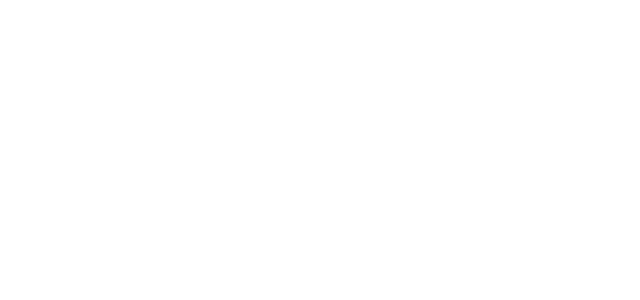
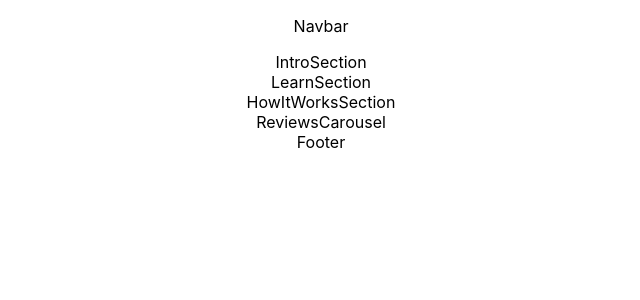
Before and after one commit to crnel179/touch_typing_app, a React (Create React App) app: page / in a window 1280 px wide. Shown: the top 300 px of the page, without its empty margins (319-959 px from the left). Built offline with nearby package versions, Linux system fonts and the light colour scheme.

Commit message:
added all components to index.js in /components

```diff
--- a/src/App.js
+++ b/src/App.js
@@ -1,11 +1,16 @@
 import './App.css';
+import Components from './components';
 
 function App() {
-    return (
-        <div className='App'>
-            <header className='App-header'></header>
-        </div>
-    );
+  return (
+    <div className="App">
+      <Components>
+      <header className="App-header">
+
+      </header>
+      </Components>
+    </div>
+  );
 }
 
 export default App;
--- a/src/components/Navbar/Navbar.jsx
+++ b/src/components/Navbar/Navbar.jsx
@@ -1,7 +1,11 @@
 import React from 'react';
 
 function Navbar() {
-    return <div>Navbar</div>;
+    return (
+        <div>
+            <p>Navbar</p>
+        </div>
+    );
 }
 
 export default Navbar;
--- /dev/null
+++ b/src/components/index.js
@@ -0,0 +1,22 @@
+import React from 'react';
+import Navbar from './Navbar/Navbar';
+import IntroSection from './IntroSection/IntroSection';
+import LearnSection from './LearnSection/LearnSection';
+import HowItWorksSection from './HowItWorksSection/HowItWorksSection';
+import ReviewsCarousel from './ReviewsCarousel/ReviewsCarousel';
+import Footer from './Footer/Footer';
+
+function Components() {
+    return (
+        <div>
+            <Navbar />
+            <IntroSection />
+            <LearnSection />
+            <HowItWorksSection />
+            <ReviewsCarousel />
+            <Footer />
+        </div>
+    );
+}
+
+export default Components;
```
